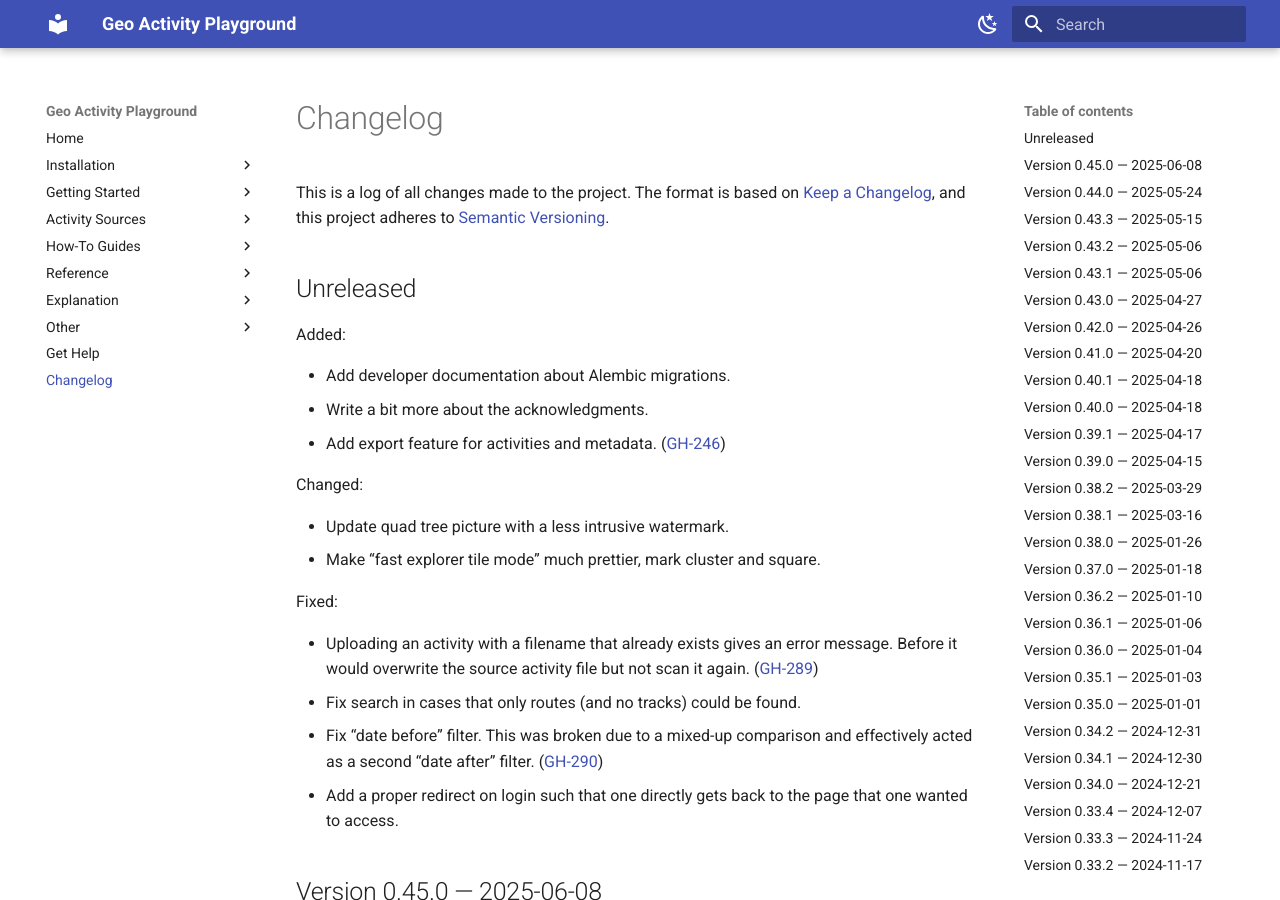
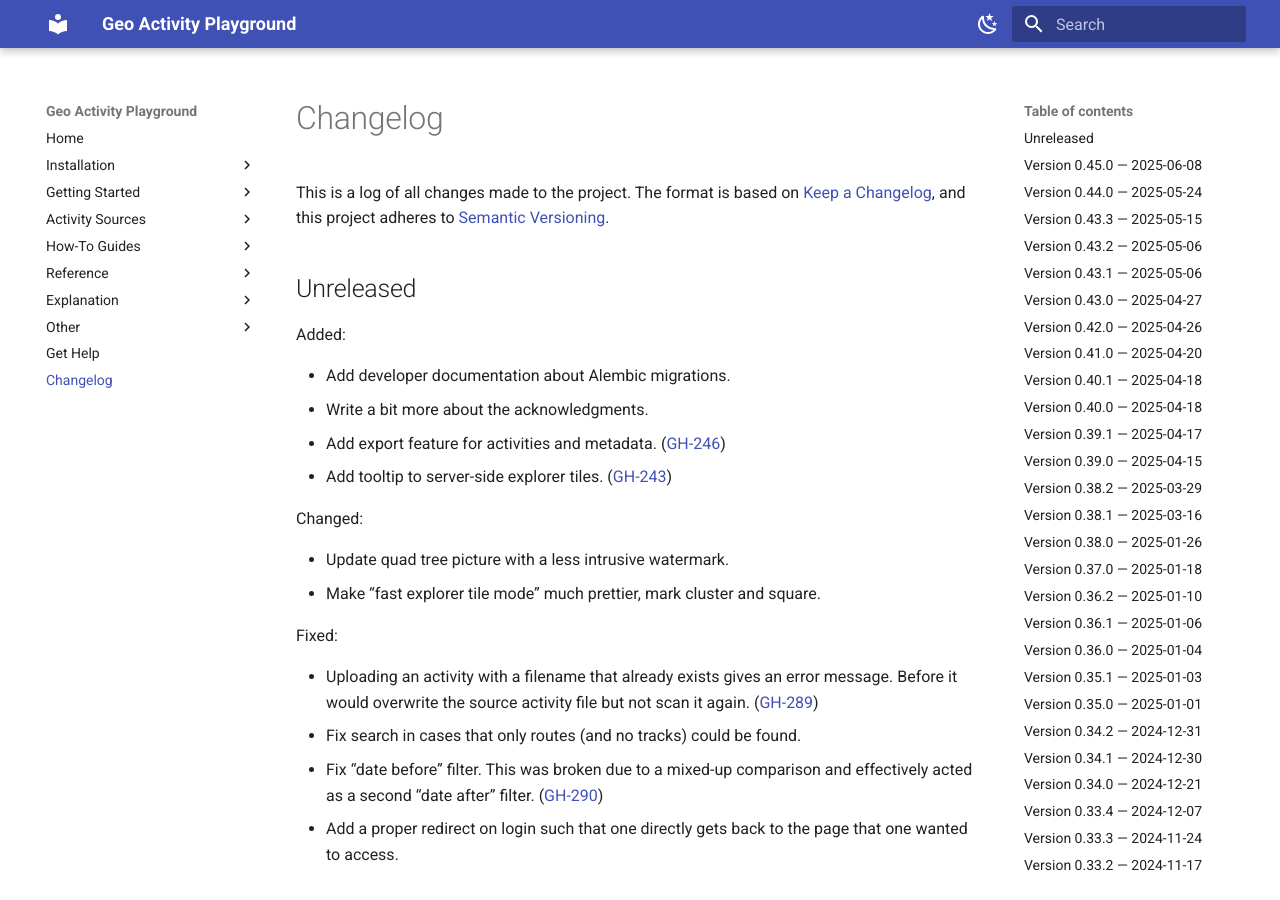
Before and after one commit to martin-ueding/geo-activity-playground, an MkDocs documentation site: the page built from docs/changelog.md, in a window 1280 px wide and 900 px high. Built offline with MkDocs 1.6.1 and Material for MkDocs 9.7.7, drawn with Linux system fonts in a browser that asks for light colours.

Commit message:
GH-243: No tooltip outside of tiles

```diff
--- a/docs/changelog.md
+++ b/docs/changelog.md
@@ -22,6 +22,7 @@
 - Add developer documentation about Alembic migrations.
 - Write a bit more about the acknowledgments.
 - Add export feature for activities and metadata. ([GH-246](https://github.com/martin-ueding/geo-activity-playground/issues/246))
+- Add tooltip to server-side explorer tiles. ([GH-243](https://github.com/martin-ueding/geo-activity-playground/issues/243))
 
 Changed:
 
--- a/geo_activity_playground/webui/static/server-side-explorer.js
+++ b/geo_activity_playground/webui/static/server-side-explorer.js
@@ -16,6 +16,9 @@
     fetch(`/explorer/${zoom}/info/${e.latlng.lat}/${e.latlng.lng}`)
         .then(response => response.json())
         .then(data => {
+            if (!data.tile_xy) {
+                return;
+            }
             console.debug(data);
 
             let lines = [
```
